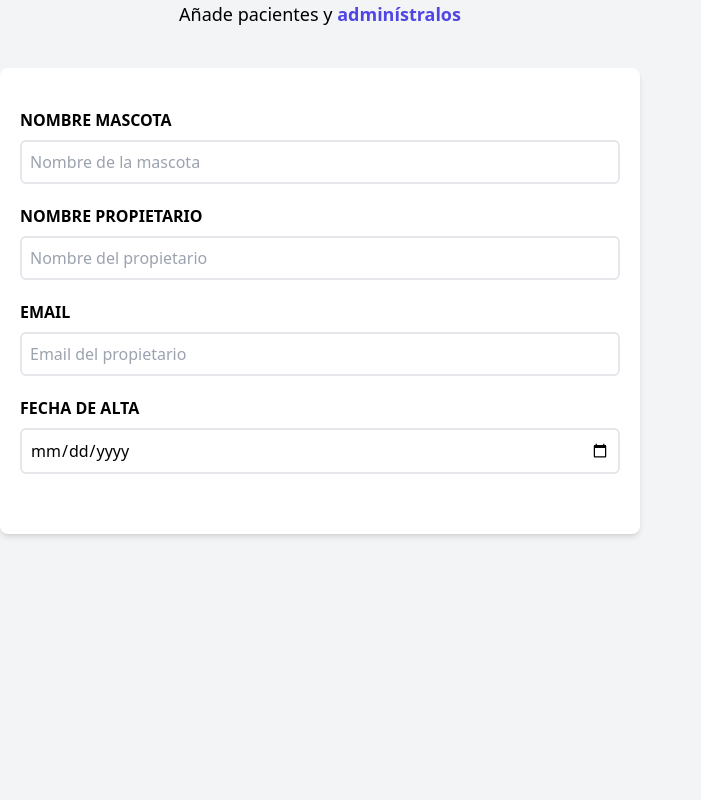
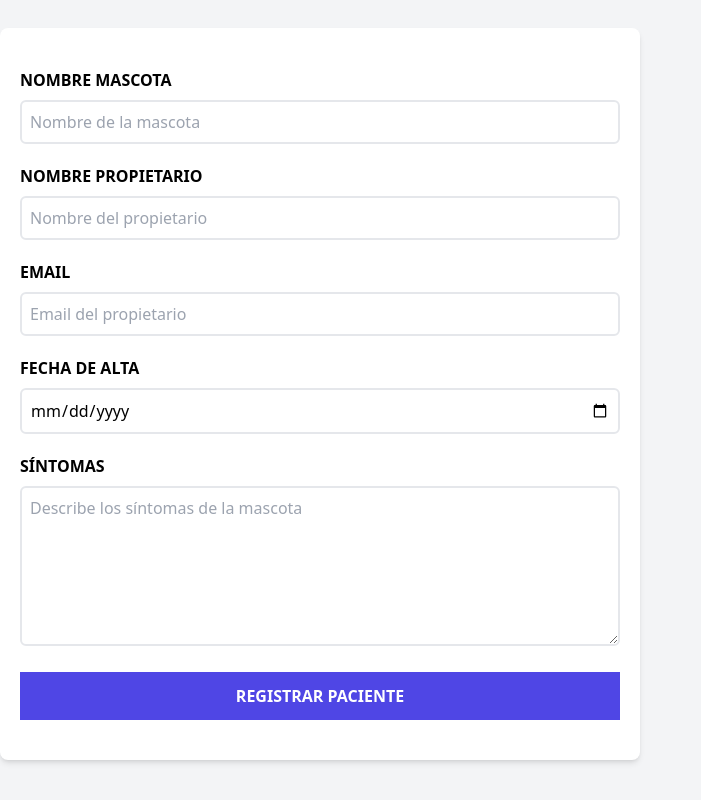
Before and after one commit to mteresacastro/AdminPacientes-Vue, a Vue app: page / in a window 1280 px wide. Shown: the part 312-1112 px from the top of the page, without its empty margins (0-701 px from the left). Before the commit the page ends 886 px from the top, so only its background shows below. Built offline with nearby package versions, Linux system fonts and the light colour scheme.

Commit message:
finish form

```diff
--- a/src/components/Formulario.vue
+++ b/src/components/Formulario.vue
@@ -70,6 +70,25 @@
 
             />
             </div>
+            <div class="mb-5">
+                <label
+                    for="sintomas"
+                    class="block traxt-gray-700 uppercase font-bold"
+                >
+                Síntomas
+            </label>
+            <textarea
+                id="sintomas"
+                placeholder="Describe los síntomas de la mascota"
+                class="border-2 w-full p-2 mt-2 placeholder-gray-400 rounded-md focus:border-indigo-500 focus:outline-none h-40"
+
+            />
+            </div>
+            <input
+                type="submit"
+                class="bg-indigo-600 w-full p-3 uppercase text-white font-bold hover:bg-indigo-700 cursor-pointer transition-colors"
+                value="registrar paciente"
+            />
 
 
 
--- a/src/components/Header.vue
+++ b/src/components/Header.vue
@@ -1,5 +1,5 @@
 <template>
-    <img src="/paw-solid.ico" alt="paw" class="inline size-20">
+    <img src="/paw-solid.ico" alt="paw" class="inline size-10">
     <h1 class="font-black text-5xl text-center">
         Seguimiento Pacientes
         <span class="text-indigo-600">Veterinaria</span>
```
